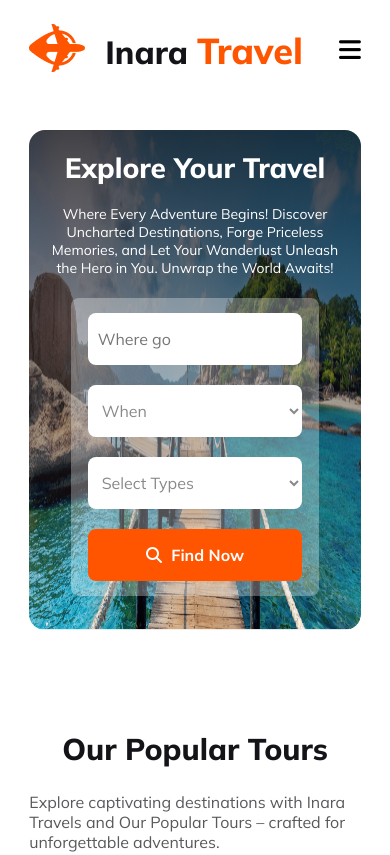
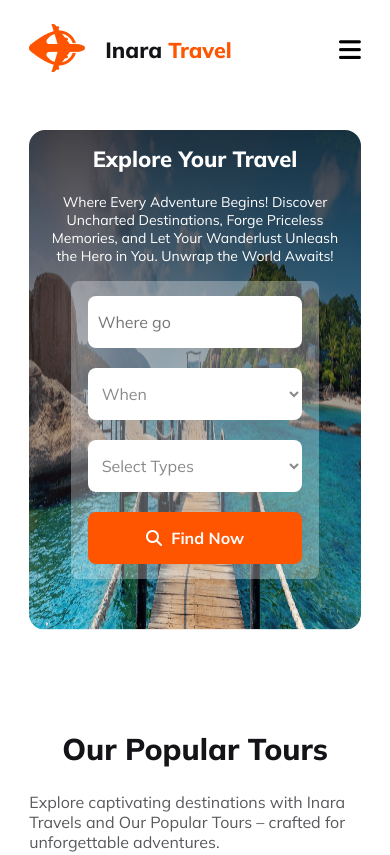
Before and after one commit to Farsit-007/Assignment-2, a plain HTML site: page index.html in a window 390 px wide. Shown: the top 855 px of the page. Drawn offline with Linux system fonts and the light colour scheme.

Commit message:
Font Updated

```diff
--- a/res_style.css
+++ b/res_style.css
@@ -61,7 +61,7 @@
         font-weight: 800;
     }
 
-    .sp-1 {
+    .span-1 {
         color: #FF5400;
         font-family: Mulish;
         font-size: 21.543px;
@@ -75,14 +75,14 @@
     }
 
     .header-banner-title-container {
-        padding: 20px;
+        padding: 15px;
         width: 100%;
     }
 
     .header-title {
         color: #FFF;
         font-family: Mulish;
-        font-size: 28px;
+        font-size: 22px;
         font-weight: 800;
     }
     .banner-input-field {
@@ -297,10 +297,13 @@
     .hr {
         color: #131318;
         font-family: Mulish;
-        font-size: 32px;
+        font-size: 22px;
         font-weight: 800;
     }
 
+    .spanp-1{
+        font-size: 22px;
+    }
 
     .card-1-z {
         grid-column: 1/span 1;
```
